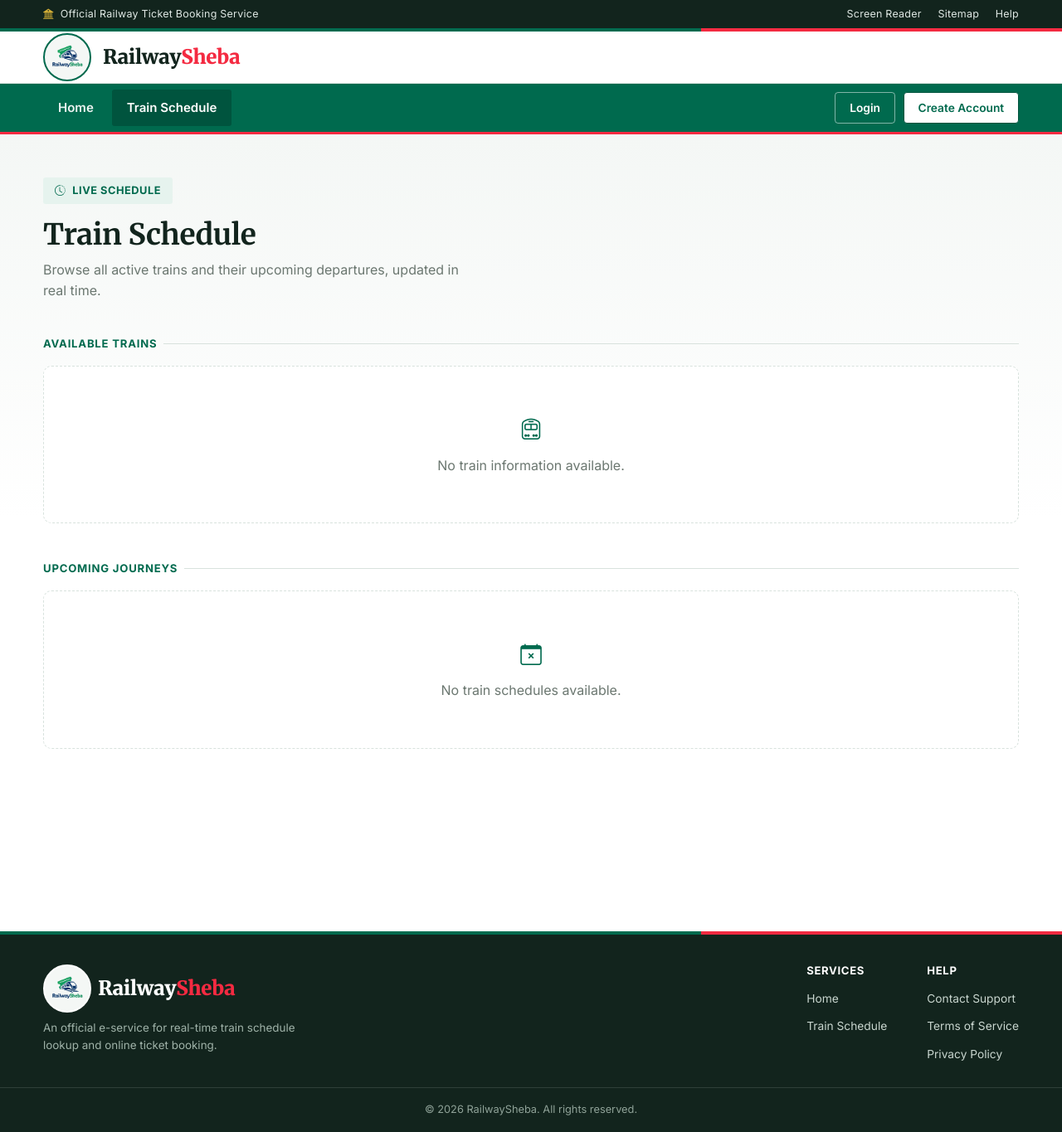
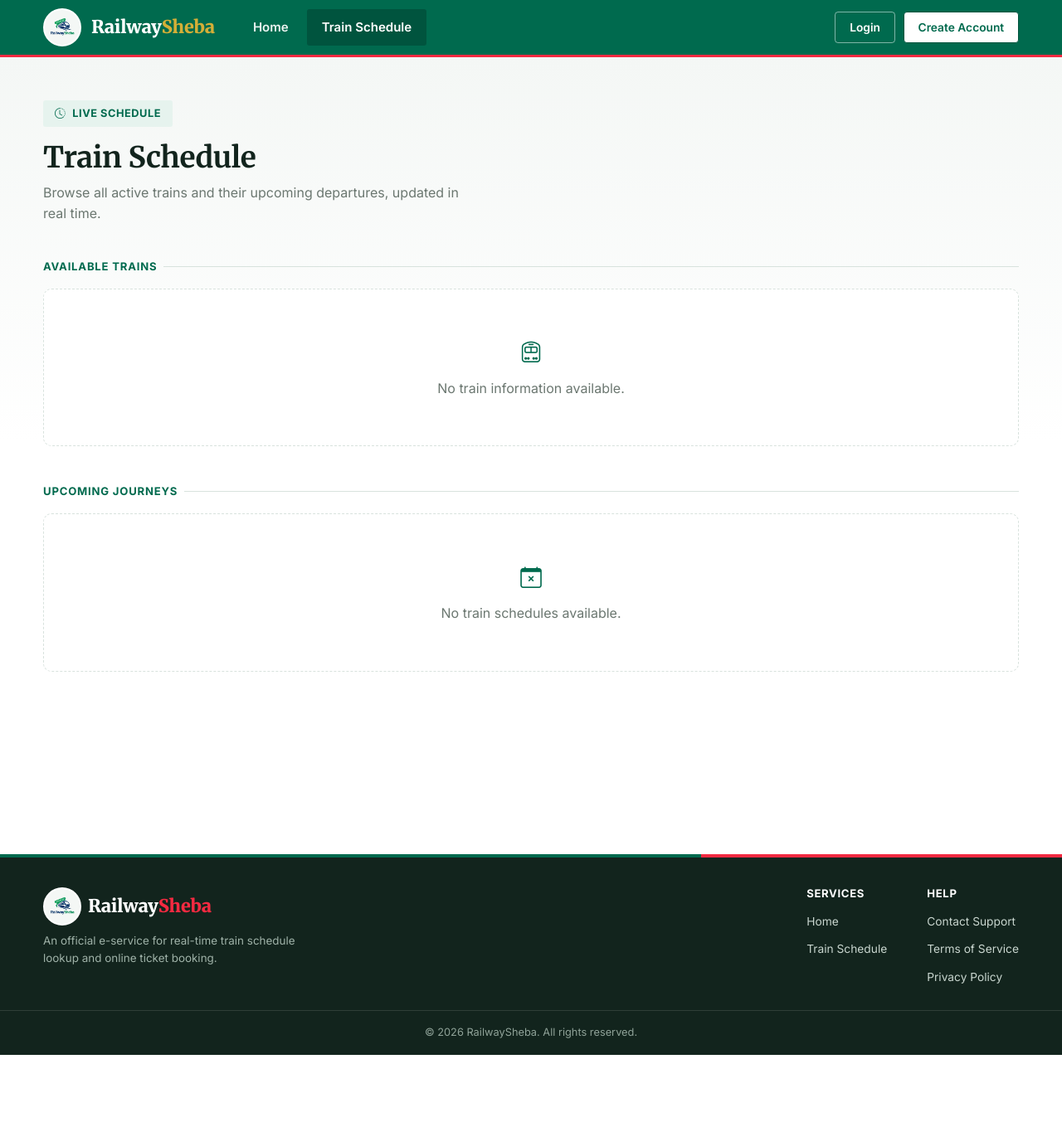
Before and after one commit to simanto-saha/Railway_Ticket, a Django app: page /train-schedule/ in a window 1280 px wide. Shown: the whole page at 83% size. After the commit the page ends 1272 px from the top, so only its background shows below. Run offline with Django 5.2, Linux system fonts and the light colour scheme; data that the repository does not hold is empty.

Commit message:
ui chnage

```diff
--- a/Ticket/Main_Interface/templates/Main_Interface/base.html
+++ b/Ticket/Main_Interface/templates/Main_Interface/base.html
@@ -15,7 +15,6 @@
 
 <style>
   :root{
-    /* Official government palette */
     --flag-green:   #006a4e;
     --flag-green-2: #00543e;
     --flag-green-3: #007a58;
@@ -69,26 +68,7 @@
 
   .wrap{ max-width:var(--maxw); margin:0 auto; padding:0 32px; }
 
-  /* ===== Government identity strip ===== */
-  .gov-strip{
-    background:var(--ink);
-    color:#dfe8e4;
-    font-size:0.78rem;
-    letter-spacing:0.02em;
-  }
-  .gov-strip .wrap{
-    display:flex; align-items:center; justify-content:space-between;
-    height:34px;
-  }
-  .gov-strip .gov-left{ display:flex; align-items:center; gap:8px; }
-  .gov-strip .gov-left i{ color:var(--gold-light); }
-  .gov-strip .gov-right a{ color:#dfe8e4; margin-left:16px; }
-  .gov-strip .gov-right a:hover{ color:#fff; text-decoration:underline; }
-  @media (max-width:700px){
-    .gov-strip .gov-right{ display:none; }
-  }
-
-  /* ===== Tricolour accent rule ===== */
+  /* ===== Tricolour accent rule (used in footer) ===== */
   .tri-rule{ height:4px; background:linear-gradient(90deg, var(--flag-green) 0 66%, var(--flag-red) 66% 100%); }
 
   .btn{
@@ -124,67 +104,49 @@
   .btn-icon-right i{ transition:transform 0.18s ease; }
   .btn-icon-right:hover i{ transform:translateX(3px); }
 
-  /* ===== Main header (emblem + name) ===== */
-  .site-header{
-    background:#ffffff;
-    border-bottom:1px solid var(--line);
-  }
-  .site-header .wrap{
-    display:flex; align-items:center; justify-content:space-between;
-    padding:2px 32px;
-    gap:20px;
-  }
+  /* ===== Brand (logo + name) ===== */
   .brand{
-    display:flex; align-items:center; gap:14px;
+    display:flex; align-items:center; gap:12px;
   }
   .brand-logo-wrap{
     display:inline-flex;
     align-items:center; justify-content:center;
-    width:58px; height:58px;
+    width:46px; height:46px;
     border-radius:50%;
     background:var(--mist);
-    border:2px solid var(--flag-green);
+    border:2px solid #fff;
     overflow:hidden;
     flex-shrink:0;
   }
   .brand-logo{
-    width:46px; height:46px;
+    width:36px; height:36px;
     object-fit:cover;
   }
-  .brand-text-block{ display:flex; flex-direction:column; line-height:1.28; }
-  .brand-kicker{
-    font-family:'Inter',sans-serif;
-    text-transform:uppercase;
-    letter-spacing:0.06em;
-    font-size:0.78rem;
-    font-weight:600;
-    color:var(--flag-green);
-    letter-spacing:0.01em;
-  }
+  .brand-text-block{ display:flex; flex-direction:column; line-height:1.2; }
   .brand-text{
     font-family:'Merriweather',serif;
     font-weight:900;
-    font-size:1.5rem;
+    font-size:1.35rem;
     letter-spacing:-0.01em;
     white-space:nowrap;
   }
   .brand-text .txt-railway{ color:var(--ink); }
   .brand-text .txt-sheba{ color:var(--flag-red); }
-  .brand-sub{
-    font-size:0.76rem;
-    color:var(--charcoal-soft);
-    margin-top:1px;
-  }
 
-  /* ===== Nav bar (official menu strip) ===== */
+  /* Brand colours inside the green nav (red would be unreadable on green) */
+  .site-nav .brand-text .txt-railway{ color:#fff; }
+  .site-nav .brand-text .txt-sheba{ color:var(--gold-light); }
+
+  /* ===== Nav bar ===== */
   .site-nav{
     position:sticky; top:0; z-index:1030;
     background:var(--flag-green);
     border-bottom:3px solid var(--flag-red);
   }
   .site-nav .wrap{
-    display:flex; align-items:center; justify-content:space-between;
-    height:58px;
+    display:flex; align-items:center;
+    height:66px;
+    gap:28px;
   }
   .nav-center{
     display:flex; align-items:center; gap:4px;
@@ -200,7 +162,9 @@
   }
   .nav-center a:hover{ background:rgba(255,255,255,0.12); color:#fff; }
   .nav-center a.active{ background:var(--flag-green-2); color:#fff; }
-  .nav-actions{ display:flex; align-items:center; gap:10px; }
+
+  /* Buttons pushed to the far right */
+  .nav-actions{ display:flex; align-items:center; gap:10px; margin-left:auto; }
 
   .profile-menu{ position:relative; }
   .profile-trigger{
@@ -260,18 +224,23 @@
     border:1px solid rgba(255,255,255,0.4);
     color:#fff;
     border-radius:6px;
-    padding:8px 11px;
+    padding:6px 11px;
+    font-size:1.2rem;
+    line-height:1;
   }
 
+  @media (min-width:861px){
+    #navMobile{ display:none !important; }
+  }
   @media (max-width:860px){
+    .site-nav .wrap{ gap:14px; padding:0 16px; }
     .nav-center{ display:none; }
     .navbar-toggler-custom{ display:inline-flex; }
-    .nav-actions .btn span{ display:none; }
-    .nav-actions .btn{ padding:0.6rem 0.9rem; }
-    .brand-text{ font-size:1.24rem; }
+    .brand-text{ font-size:1.15rem; }
   }
-  @media (max-width:520px){
-    .brand-sub{ display:none; }
+  @media (max-width:420px){
+    .nav-actions .btn{ padding:0.4rem 0.7rem; font-size:0.8rem; }
+    .brand-text{ font-size:1.02rem; }
   }
 
   .modal-content{
@@ -406,21 +375,8 @@
 </head>
 <body>
 
-<!-- ============ Government identity strip ============ -->
-<div class="gov-strip">
-  <div class="wrap">
-    <div class="gov-left"><i class="bi bi-bank2"></i> Official Railway Ticket Booking Service</div>
-    <div class="gov-right">
-      <a href="#">Screen Reader</a>
-      <a href="#">Sitemap</a>
-      <a href="#">Help</a>
-    </div>
-  </div>
-</div>
-<div class="tri-rule"></div>
-
-<!-- ============ Header: emblem + service name ============ -->
-<header class="site-header">
+<!-- ============ Nav (logo + links left, buttons right) ============ -->
+<nav class="site-nav">
   <div class="wrap">
     <a href="{% url 'home_page' %}" class="brand" aria-label="RailwaySheba home">
       <span class="brand-logo-wrap">
@@ -430,12 +386,7 @@
         <span class="brand-text"><span class="txt-railway">Railway</span><span class="txt-sheba">Sheba</span></span>
       </span>
     </a>
-  </div>
-</header>
 
-<!-- ============ Nav ============ -->
-<nav class="site-nav">
-  <div class="wrap">
     <div class="nav-center">
       <a href="{% url 'home_page' %}" class="{% if request.resolver_match.url_name == 'home_page' %}active{% endif %}">Home</a>
       {% if request.user.is_authenticated %}
@@ -445,9 +396,6 @@
     </div>
 
     <div class="nav-actions">
-      <button type="button" class="navbar-toggler-custom d-md-none" data-bs-toggle="collapse" data-bs-target="#navMobile" aria-label="Toggle menu">
-        <i class="bi bi-list"></i>
-      </button>
       {% if request.user.is_authenticated and not request.user.is_superuser %}
         <div class="profile-menu dropdown">
           <button type="button" class="profile-trigger" data-bs-toggle="dropdown" aria-expanded="false" aria-label="Open profile menu">
@@ -475,12 +423,20 @@
           <span>Create Account</span>
         </button>
       {% endif %}
+
+      <button type="button" class="navbar-toggler-custom" data-bs-toggle="collapse" data-bs-target="#navMobile" aria-label="Toggle menu">
+        <i class="bi bi-list"></i>
+      </button>
     </div>
   </div>
 
-  <div class="collapse d-md-none" id="navMobile" style="background:var(--flag-green-2);">
-    <div class="wrap pb-3">
+  <div class="collapse" id="navMobile" style="background:var(--flag-green-2);">
+    <div class="wrap pb-3" style="display:block;height:auto;">
       <a href="{% url 'home_page' %}" class="d-block py-2" style="color:#fff;">Home</a>
+      {% if request.user.is_authenticated %}
+        <a href="{% url 'ticket_page' %}" class="d-block py-2" style="color:#fff;">Book Ticket</a>
+      {% endif %}
+      <a href="{% url 'train_schedule' %}" class="d-block py-2" style="color:#fff;">Train Schedule</a>
     </div>
   </div>
 </nav>
--- a/Ticket/Main_Interface/templates/Main_Interface/train_schedule.html
+++ b/Ticket/Main_Interface/templates/Main_Interface/train_schedule.html
@@ -335,25 +335,7 @@
 						<span class="duration-label js-duration"
 							data-departure="{{ schedule.departure_time|date:'c' }}"
 							data-arrival="{{ schedule.arrival_time|date:'c' }}"></span>
-						<span class="track-train-icon">
-							<svg viewBox="0 0 72 34" fill="none" xmlns="http://www.w3.org/2000/svg">
-								<path d="M2 22C2 14 9 8 20 8H50C60 8 68 13 70 21C70.6 23.3 69 25.5 66.5 25.5H5.5C3.3 25.5 1.6 23.7 2 22Z" fill="#0d2318"/>
-								<path d="M50 8C60 8 68 13 70 21" stroke="#b8860b" stroke-width="2" stroke-linecap="round"/>
-								<rect x="8" y="12" width="9" height="8" rx="1.6" fill="#dfeeff"/>
-								<rect x="20" y="12" width="9" height="8" rx="1.6" fill="#dfeeff"/>
-								<rect x="32" y="12" width="9" height="8" rx="1.6" fill="#dfeeff"/>
-								<rect x="44" y="13" width="8" height="7" rx="1.6" fill="#dfeeff" opacity=".9"/>
-								<rect x="2" y="24" width="68" height="2.5" rx="1.25" fill="#08150f"/>
-								<circle cx="14" cy="30" r="3.4" fill="#08150f"/>
-								<circle cx="14" cy="30" r="1.3" fill="#7fa898"/>
-								<circle cx="28" cy="30" r="3.4" fill="#08150f"/>
-								<circle cx="28" cy="30" r="1.3" fill="#7fa898"/>
-								<circle cx="46" cy="30" r="3.4" fill="#08150f"/>
-								<circle cx="46" cy="30" r="1.3" fill="#7fa898"/>
-								<circle cx="60" cy="30" r="3.4" fill="#08150f"/>
-								<circle cx="60" cy="30" r="1.3" fill="#7fa898"/>
-							</svg>
-						</span>
+
 					</div>
 
 					<div class="station-block end">
```
